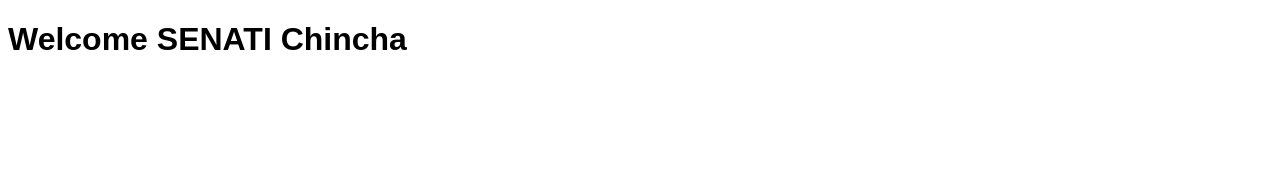
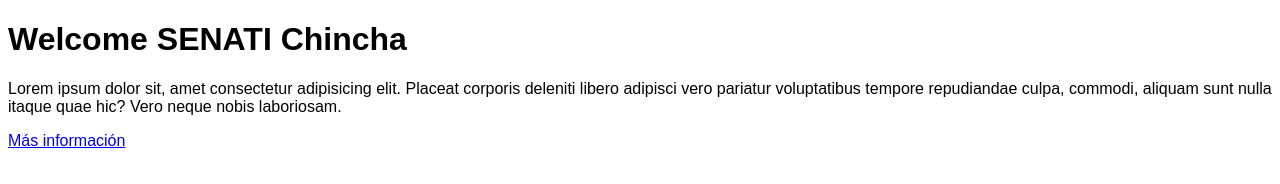
Before and after one commit to EDWARD-LEO/senati, a plain HTML site: page index.html in a window 1280 px wide. Drawn offline with Linux system fonts and the light colour scheme.

Commit message:
index actualizado segun requerimiento #8

```diff
--- a/index.html
+++ b/index.html
@@ -9,5 +9,9 @@
 </head>
 <body>
   <h1>Welcome SENATI Chincha</h1>
+  <p>
+    Lorem ipsum dolor sit, amet consectetur adipisicing elit. Placeat corporis deleniti libero adipisci vero pariatur voluptatibus tempore repudiandae culpa, commodi, aliquam sunt nulla itaque quae hic? Vero neque nobis laboriosam.
+  </p>
+  <a href="#">Más información</a>
 </body>
 </html>
```
